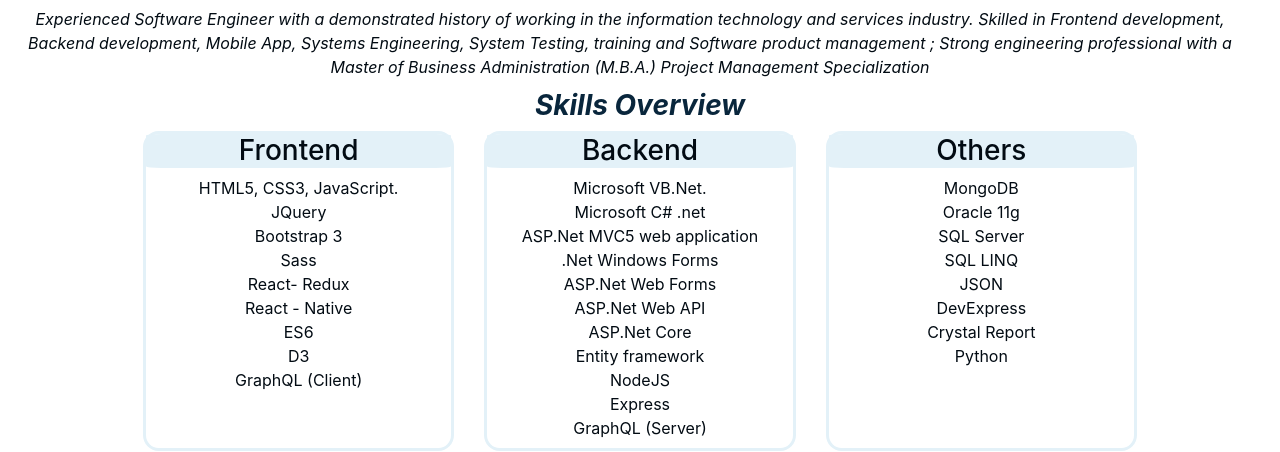
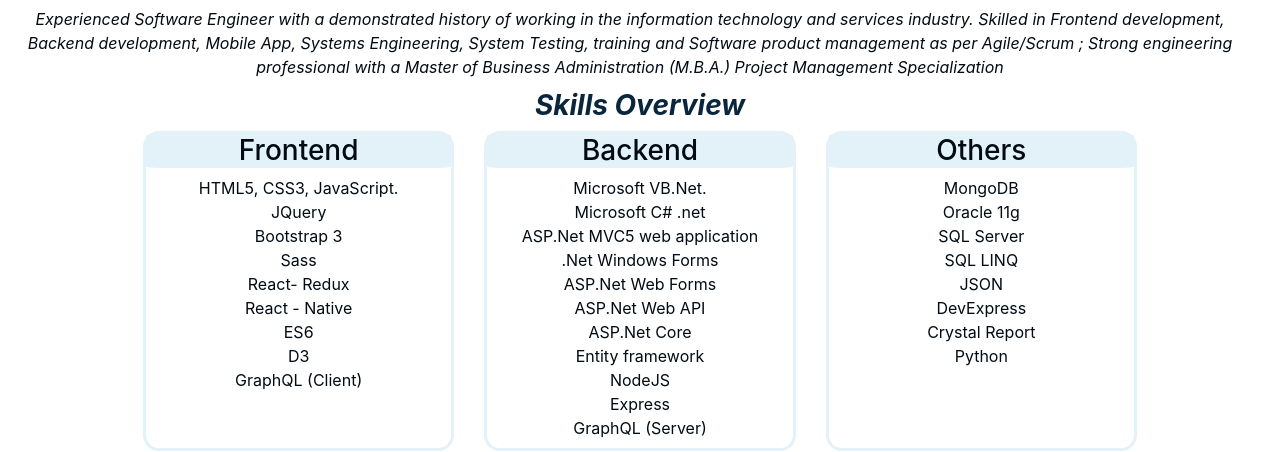
Before and after one commit to munnes/NasreenPortfolio, a plain HTML site: page index.html in a window 1280 px wide. Shown: the part 349-801 px from the top of the page. Drawn offline with nearby package versions, Linux system fonts and the light colour scheme.

Commit message:
Update index.html

```diff
--- a/index.html
+++ b/index.html
@@ -52,7 +52,7 @@
 <h2 style=" font-weight: bold;" ><em>Software Engineer</em></h2>
 <p style="margin:10px 30px 10px 10px;"><em>Experienced Software Engineer with a demonstrated history of working in the
     information technology and services industry. Skilled in Frontend development, Backend development,
-     Mobile App, Systems Engineering, System Testing, training and Software product management ; Strong engineering professional with
+     Mobile App, Systems Engineering, System Testing, training and Software product management as per Agile/Scrum ; Strong engineering professional with
        a Master of Business Administration (M.B.A.) Project Management Specialization
     </em></p>
 </div>
```
